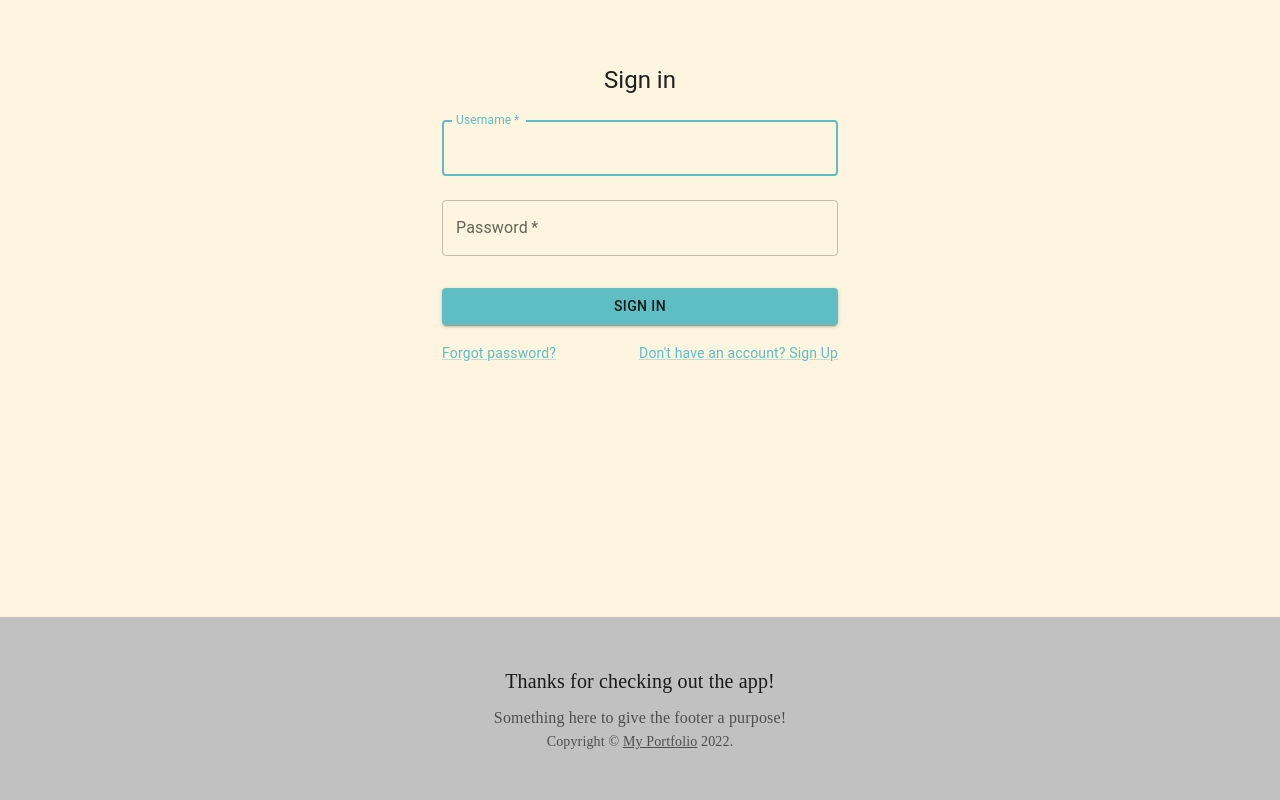
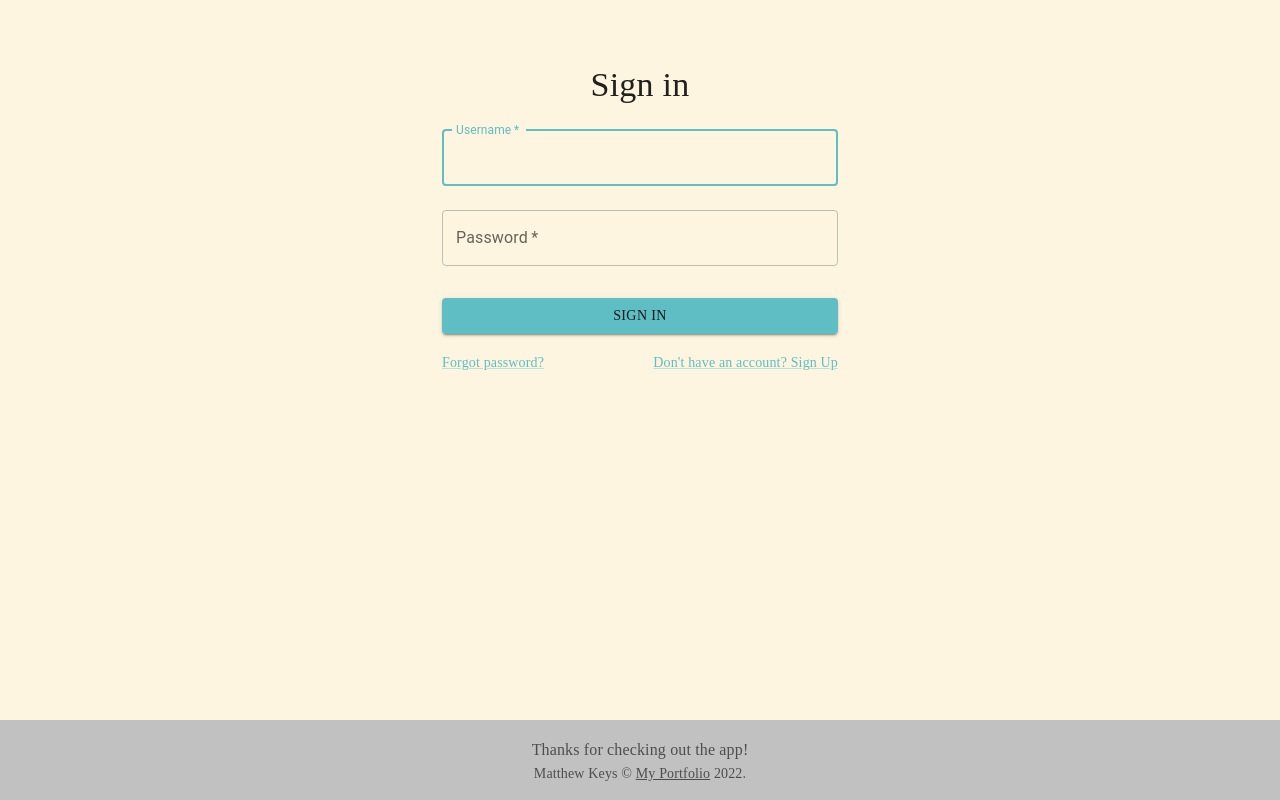
Before and after one commit to Fawlty22/MyBagV1, a React (Create React App) app in the folder client/: page /login in a window 1280 px wide. Built offline with nearby package versions, Linux system fonts and the light colour scheme; the HTML template or start-up script is replaced by a standard one.

Commit message:
logout works, fixed some error catching on authMiddleware. Now I'm working on the error hadnling for the search page

```diff
--- a/client/src/components/Footer.js
+++ b/client/src/components/Footer.js
@@ -1,8 +1,10 @@
 import * as React from "react";
 import Box from "@mui/material/Box";
+import Button from "@mui/material/Button";
 import Typography from "@mui/material/Typography";
 import Link from "@mui/material/Link";
 import { createTheme, ThemeProvider } from "@mui/material/styles";
+import Auth from "../utils/auth"
 
 const theme = createTheme({
   palette: {
@@ -24,7 +26,7 @@ const theme = createTheme({
 function Copyright() {
   return (
     <Typography variant="body2" color="text.secondary" align="center" sx={{fontFamily: "Fredoka One"}}>
-      {"Copyright © "}
+      {"Matthew Keys © "}
       <Link
         color="inherit"
         href="https://fawlty22.github.io/MatthewKeys-Portfolio"
@@ -40,13 +42,17 @@ function Copyright() {
 }
 
 export default function Footer() {
+  const loggedIn = Auth.loggedIn();
   return (
     <ThemeProvider theme={theme}>
-      <Box sx={{ bgcolor: "background.dark", p: 6 }} component="footer">
-        <Typography variant="h6" align="center" gutterBottom
-        sx={{fontFamily: "Fredoka One"}}>
-          Thanks for checking out the app!
-        </Typography>
+      <Box textAlign="center" sx={{ bgcolor: "background.dark", p: 2, }} component="footer">
+        {loggedIn && <Button
+        variant="contained"
+        color={"secondary"}
+        sx={{fontFamily: 'Fredoka One', mb: 2}}
+        onClick={() => Auth.logout()}>
+          Logout
+        </Button>}
           <Typography
             variant="subtitle1"
             align="center"
@@ -54,7 +60,7 @@ export default function Footer() {
             component="p"
             sx={{fontFamily: "Fredoka One"}}
           >
-          Something here to give the footer a purpose!
+            Thanks for checking out the app!
           </Typography>
           <Copyright />
       </Box>
--- a/client/src/components/SearchPage.js
+++ b/client/src/components/SearchPage.js
@@ -130,7 +130,7 @@ export default function SearchPage({userDataState, setUserDataState}) {
             value={discSearchState}
             onChange={handleChange}
           />
-          <Button variant="contained" color="secondary" onClick={handleSearch}>
+          <Button variant="contained" color="secondary" onClick={handleSearch} sx={{fontFamily: 'Fredoka One'}}>
             {loadingResponse? "Loading..." : "Search"}
           </Button>
 
@@ -172,10 +172,9 @@ export default function SearchPage({userDataState, setUserDataState}) {
                     <Typography>Turn:{searchResponse[0].turn}</Typography>
                     <Typography>Fade:{searchResponse[0].fade}</Typography>
                   </CardContent>
-                  <CardActions sx={{ flexGrow: 1, bgcolor: "background.dark" }}>
+                  <CardActions sx={{ flexGrow: 1, bgcolor: "background.dark", display: "flex", justifyContent: "center" }}>
                     {/* this add to bag button will conditonally render based on the inBag property on the user object */}
-                    {userDataState.user.discs.some(e=>e.name === searchResponse[0].name) ? <Button sx={{ bgcolor: "primary.light", color: "secondary.main" }} onClick={handleDiscRemove} size="small">Remove from Collection</Button> : <Button  sx={{ bgcolor: "primary.light", color: "secondary.main" }}onClick={handleDiscAdd} size="small">Add to Collection</Button>}
-
+                    {userDataState.user.discs.some(e=>e.name === searchResponse[0].name) ? <Button sx={{ bgcolor: "primary.light", color: "secondary.main", fontFamily: "Fredoka One"}} onClick={handleDiscRemove} size="small">Remove from Collection</Button> : <Button  sx={{ bgcolor: "primary.light", color: "secondary.main", fontFamily: "Fredoka One" }} onClick={handleDiscAdd} size="small">Add to Collection</Button>}
                   </CardActions>
                 </Card>
               </Grid>
--- a/client/src/pages/Dashboard.jsx
+++ b/client/src/pages/Dashboard.jsx
@@ -12,7 +12,7 @@ import SearchPage from "../components/SearchPage";
 export default function Dashboard() {
   //fetches the user profile
   let user = Auth.getProfile();
-  const id = user.data._id
+  const id = user ? user.data._id : 1;
 //sets active page in the state
   const [currentPage, setCurrentPage] = useState("MyCollection");
   const [userDataState, setUserDataState] = useState({});
@@ -24,7 +24,6 @@ export default function Dashboard() {
   useMemo(()=>{
     setUserDataState(data)
   }, [data])
-
 
   //if not logged in, redirect to login page
   if (!user) {
--- a/client/src/pages/Login.jsx
+++ b/client/src/pages/Login.jsx
@@ -82,7 +82,7 @@ export default function SignIn() {
             alignItems: "center",
           }}
         >
-          <Typography component="h1" variant="h5">
+          <Typography component="h1" variant="h4" sx={{fontFamily: "Fredoka One"}}>
             Sign in
           </Typography>
           <Box
@@ -118,18 +118,18 @@ export default function SignIn() {
               type="submit"
               fullWidth
               variant="contained"
-              sx={{ mt: 3, mb: 2 }}
+              sx={{ mt: 3, mb: 2, fontFamily: "Fredoka One" }}
             >
               Sign In
             </Button>
             <Grid container>
               <Grid item xs>
-                <Link href="#" variant="body2">
+                <Link href="#" variant="body2" sx={{fontFamily: "Fredoka One"}}>
                   Forgot password?
                 </Link>
               </Grid>
               <Grid item>
-                <Link href="/signup" variant="body2">
+                <Link href="/signup" variant="body2" sx={{fontFamily: "Fredoka One"}}>
                   {"Don't have an account? Sign Up"}
                 </Link>
               </Grid>
--- a/client/src/utils/auth.js
+++ b/client/src/utils/auth.js
@@ -40,7 +40,7 @@ class AuthService {
     // Clear user token and profile data from localStorage
     localStorage.removeItem('id_token');
     // this will reload the page and reset the state of the application
-    window.location.assign('/');
+    window.location.assign('/login');
   }
 }
 
```
Also changed, not shown: 1 other file (tests, documents, lock files or other folders). Lines whose indentation alone changed are shown as unchanged.
